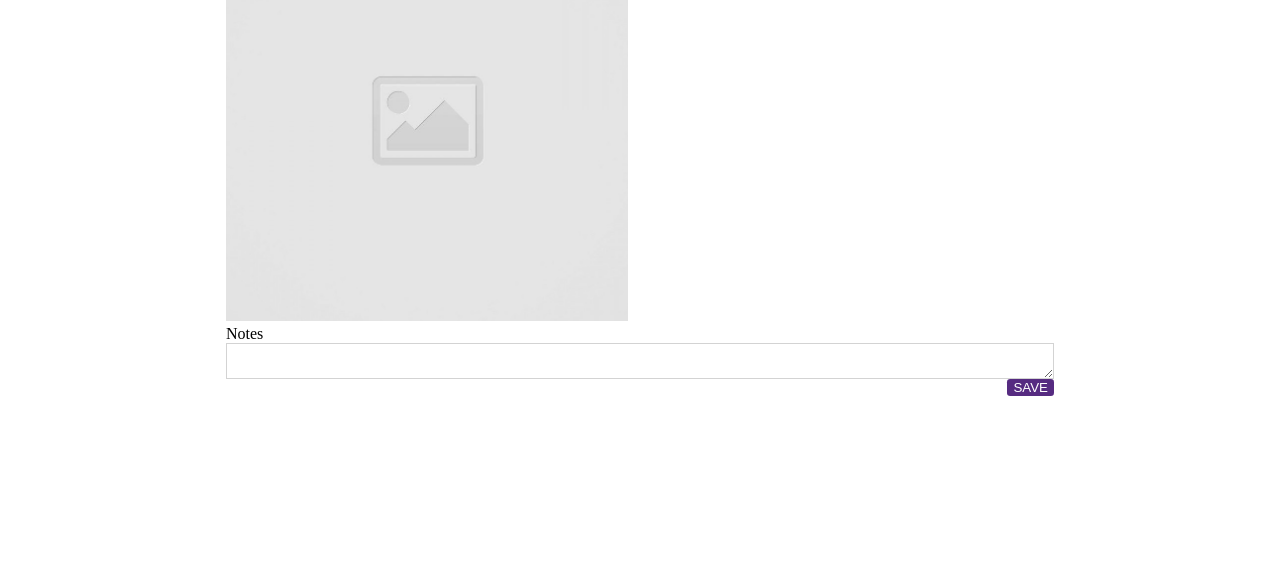
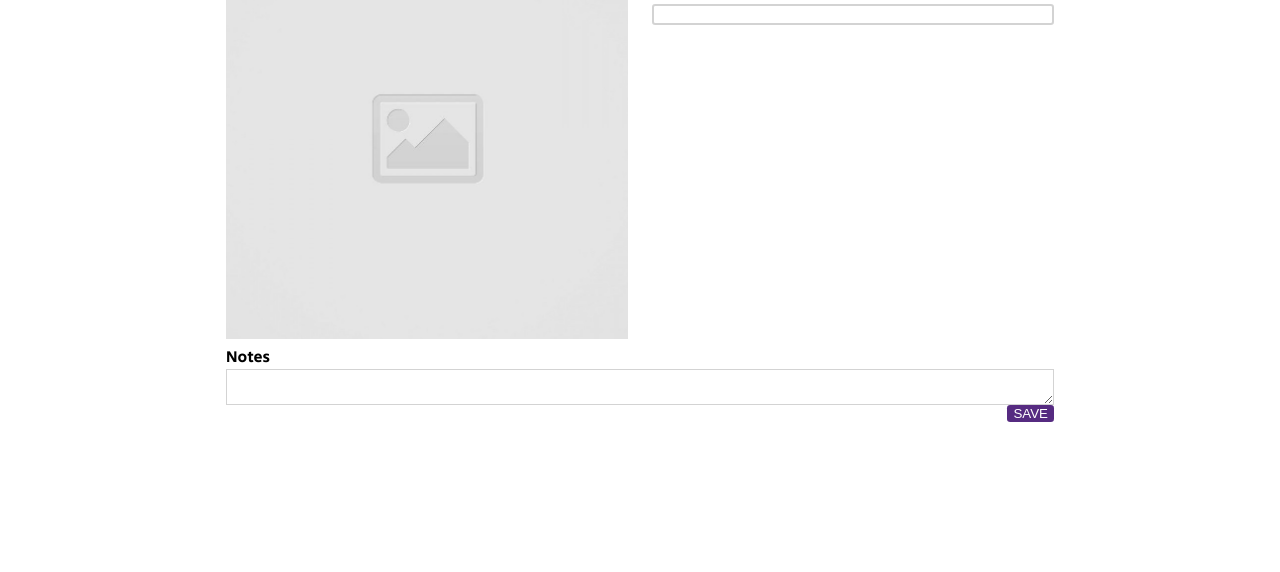
Before and after one commit to dennisliu9/code-journal, a website: page index.html in a window 1280 px wide. Shown: the part 228-800 px from the top of the page. Drawn offline with Linux system fonts and the light colour scheme.

Commit message:
Added placeholder font

```diff
--- a/css/styles.css
+++ b/css/styles.css
@@ -20,6 +20,10 @@ light-grey background: #f0f0f0
   border-style: none;
 }
 
+.main-font {
+  font-family: "Secular One", sans-serif;
+}
+
 input,
 textarea {
   border-style: solid;
--- a/index.html
+++ b/index.html
@@ -14,8 +14,11 @@
   <link rel="stylesheet" href="css/reset.css">
   <link rel="stylesheet" href="css/layout.css">
   <link rel="stylesheet" href="css/styles.css">
+  <link rel="preconnect" href="https://fonts.googleapis.com">
+  <link rel="preconnect" href="https://fonts.gstatic.com" crossorigin>
+  <link href="https://fonts.googleapis.com/css2?family=Secular+One&display=swap" rel="stylesheet">
 </head>
-<body>
+<body class="main-font">
   <header class="bg-purple text-white">
     <h2>Code Journal</h2>
   </header>
```
